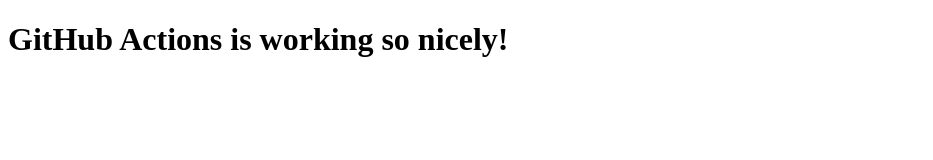
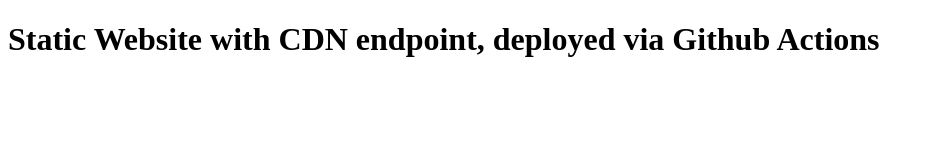
Before and after one commit to CloudViking/azure-staticsite-cdn, a plain HTML site: page site-contents/index.html in a window 1280 px wide. Shown: the whole page, without its empty margins (0-933 px from the left). Drawn offline with Linux system fonts and the light colour scheme.

Commit message:
First push with variables in the Action YAML

```diff
--- a/site-contents/index.html
+++ b/site-contents/index.html
@@ -1,6 +1,6 @@
 <!DOCTYPE html>
 <html>
   <body>
-    <h1>GitHub Actions is working so nicely!</h1>
+    <h1>Static Website with CDN endpoint, deployed via Github Actions</h1>
   </body>
 </html>
```
